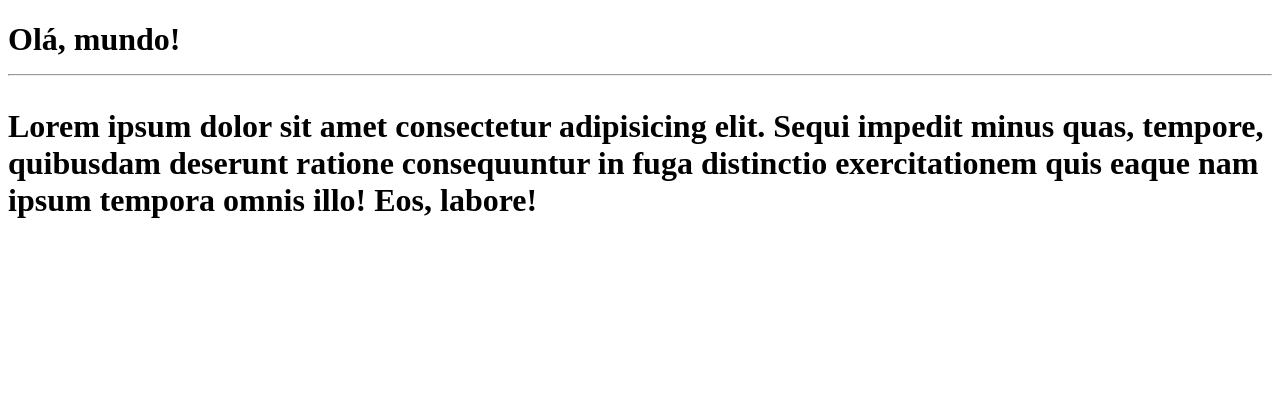
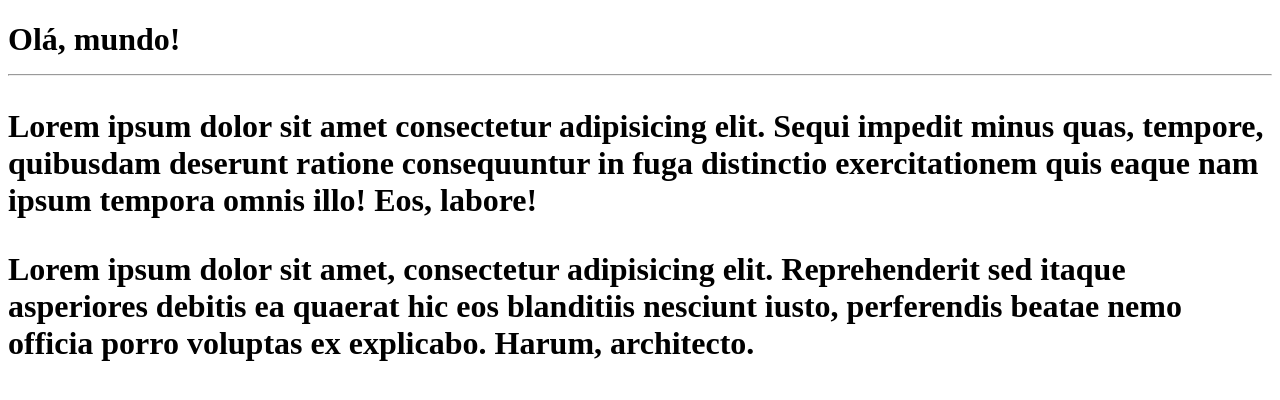
Before and after one commit to beatrizstapledon/Ola-Mundo, a plain HTML site: page site-exemplo/index.html in a window 1280 px wide. Drawn offline with Linux system fonts and the light colour scheme.

Commit message:
adicionei um paragrafo

```diff
--- a/site-exemplo/index.html
+++ b/site-exemplo/index.html
@@ -9,6 +9,7 @@
     <h1>Olá, mundo!
     <hr>
     <p>Lorem ipsum dolor sit amet consectetur adipisicing elit. Sequi impedit minus quas, tempore, quibusdam deserunt ratione consequuntur in fuga distinctio exercitationem quis eaque nam ipsum tempora omnis illo! Eos, labore!</p>
+    <p>Lorem ipsum dolor sit amet, consectetur adipisicing elit. Reprehenderit sed itaque asperiores debitis ea quaerat hic eos blanditiis nesciunt iusto, perferendis beatae nemo officia porro voluptas ex explicabo. Harum, architecto.</p>
     </h1>
 </body>
 </html>
```
